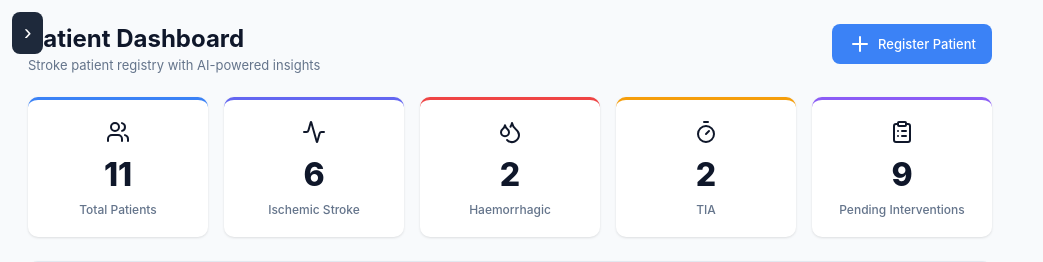
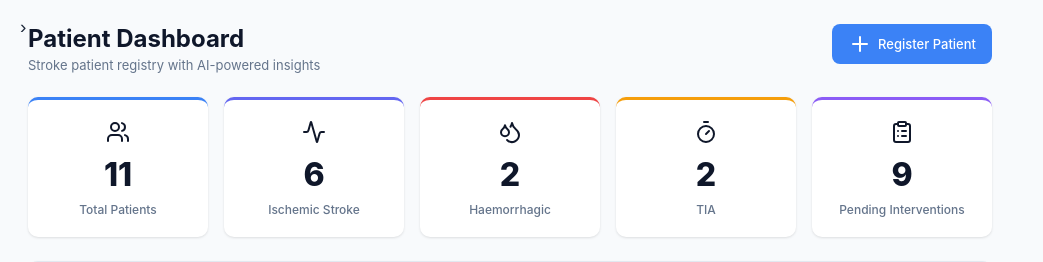
Before and after one commit to nurfadhlina-upm/StrokeNeura3, a Flask app: page / in a window 1280 px wide. Shown: the top 262 px of the page, without its empty margins (0-1043 px from the left). Run offline with Flask 3, Linux system fonts and the light colour scheme; data comes from the database, SQL or seed files in the repository.

Commit message:
Update button styles in style.css
Changed button styles to have a transparent background and updated text color and padding.

```diff
--- a/static/css/style.css
+++ b/static/css/style.css
@@ -588,12 +588,11 @@ canvas { max-width: 100%; }
   top: 12px;
   left: 12px;
   z-index: 1100;
-  background: #1e293b;
-  color: #fff;
+  background: transparent;
+  color: #1e293b;
   border: none;
-  border-radius: 8px;
-  font-size: 1.4rem;
-  padding: 8px 12px;
+  font-size: 1.2rem;
+  padding: 4px 8px;
   cursor: pointer;
 }
 
```
